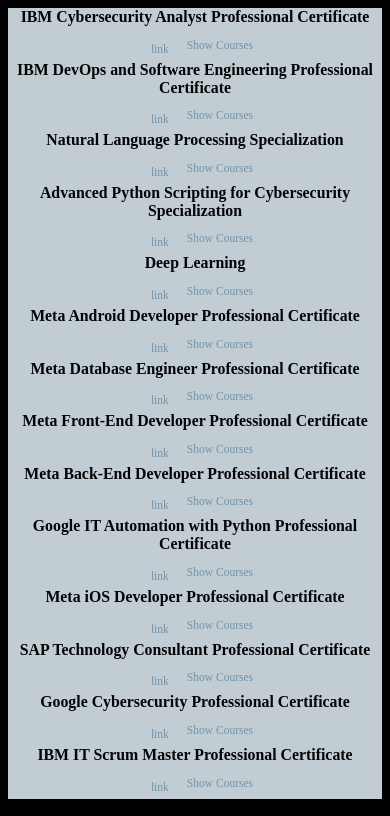
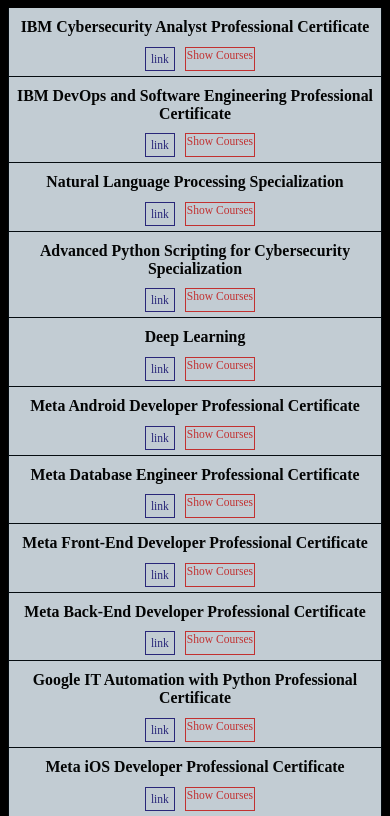
Before and after one commit to roylouisgarcia/coursera_course_progress_lister, a plain HTML site: page index.html in a window 390 px wide. Shown: the top 816 px of the page. Drawn offline with nearby package versions, Linux system fonts and the light colour scheme.

Commit message:
added border lines

```diff
--- a/style.css
+++ b/style.css
@@ -59,28 +59,28 @@ list-style: none;
 	padding: 10px;
 	margin-left: 10px;
 	cursor: pointer;
-	border: 1px solid #c2ccd3;
+	border: 1px solid #c23131;
 	background-color: transparent;
 	height: 30px;
 	width: auto;
-	color: #7094ac;
+	color: #c23131;
 	font-size: 1.5em;
 }
 
 .toggle_courses_clicked, .toggle_courses:hover{
 	color: black;
-	background-color: yellow;
+	background-color: rgb(207, 187, 8);
 }
 
 .spec_link{
 	padding: 10px;
 	margin-left: 10px;
 	cursor: pointer;
-	border: 1px solid #c2ccd3;
+	border: 1px solid #292779;
 	background-color: transparent;
 	height: 30px;
 	width: auto;
-	color: #7094ac;
+	color: #292779;
 	font-size: 1.5em;
 }
 
@@ -120,7 +120,10 @@ ul.legend li a {
 }
 
 .course-header{
+	padding-top: 10px;
+	padding-bottom: 5px;
 	background-color: #c2ccd3;
+	border: 1px solid #050c11;
 	color:black;
 	border-top: #040505;
 }
@@ -139,7 +142,7 @@ h1{
   }
 
   .box{
-	width: 260px;
+	width: 80%;
   }
 
   h1{
@@ -157,7 +160,7 @@ height: auto;
 	height: auto;
  }
  li.course_link a{
-	font-size: 10px;
+	font-size: .9em;
  }
  .legend_done, .legend_ongoing, .legend_box{
 	font-size: 10px;
```
